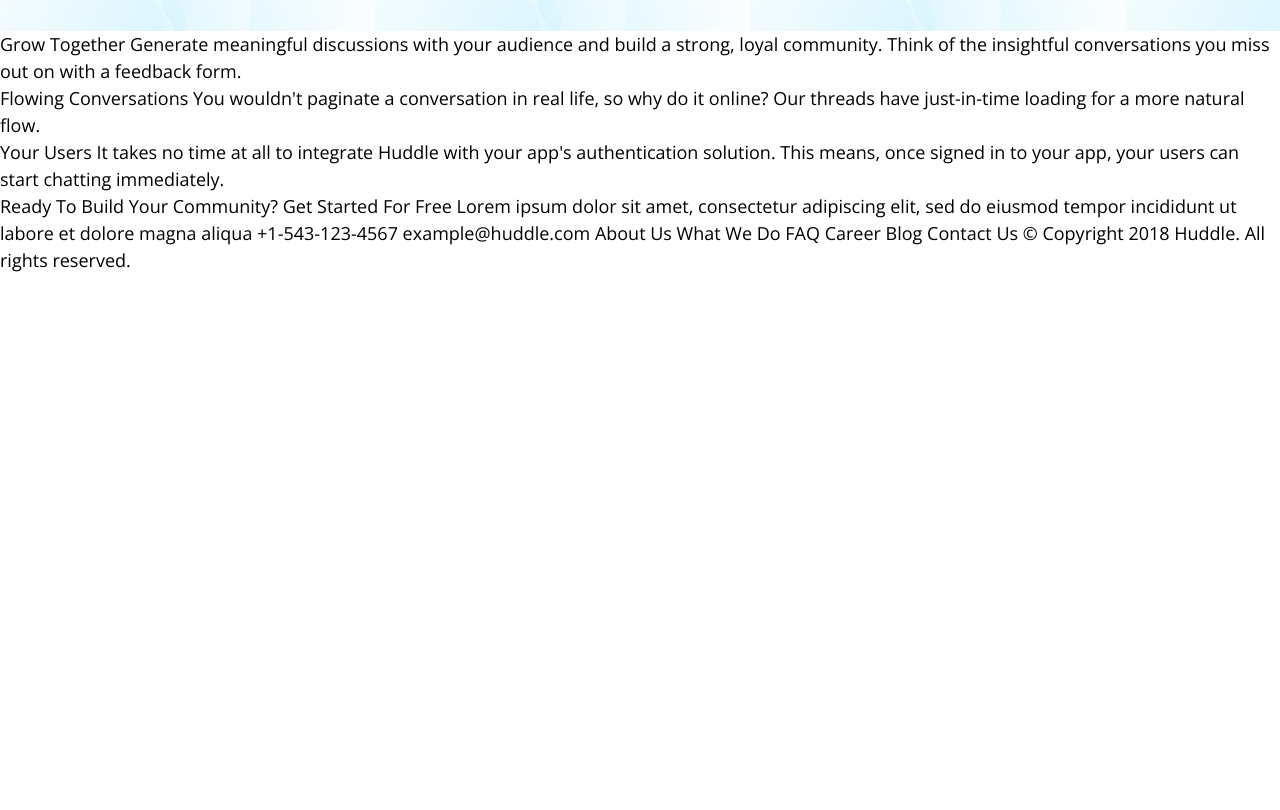
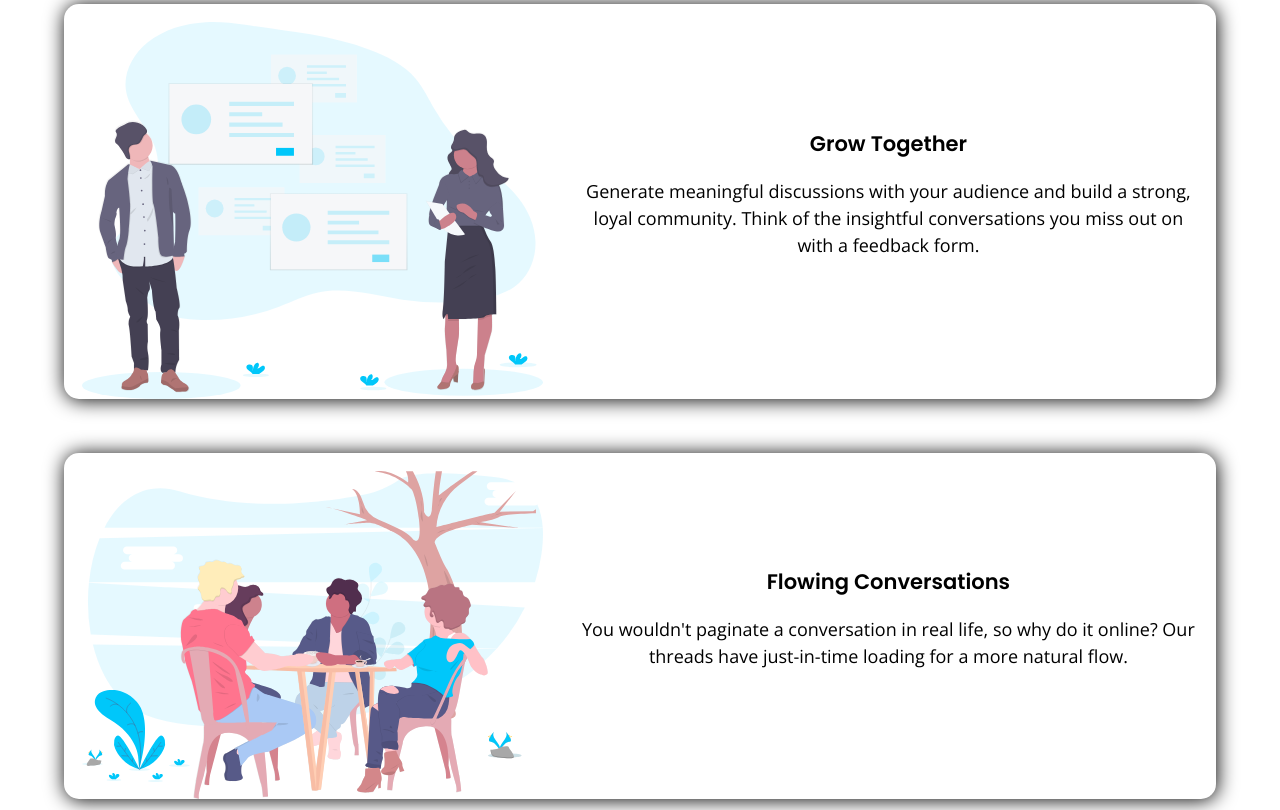
Before and after one commit to RandMastaFlex/HuddleLandingPageChallenge, a plain HTML site: page index.html in a window 1280 px wide. Shown: the part 850-1660 px from the top of the page. Before the commit the page ends 1124 px from the top, so only its background shows below. Drawn offline with nearby package versions, Linux system fonts and the light colour scheme.

Commit message:
Added three cards for second webpage section

```diff
--- a/index.html
+++ b/index.html
@@ -15,11 +15,14 @@
 </head>
 <body>
   <div class="container">
+
+    <div class="landingContent">
+
       <div class="logoRow">
         <img src="./images/logo.svg">
         <a href="#">Try It Free</a>
       </div>
-    <div class="landingContent">
+
       <div>
         <h2>Build The Community Your Fans Will Love</h2>
         <p>
@@ -28,28 +31,40 @@
         </p>
         <a class="getStartedButton" href="#">Get Started For Free</a>
       </div>
-      <div>
+      <div class="landingImageContainer">
         <img class="landingImage" src="./images/illustration-mockups.svg">
       </div>
     </div>
 </div>
 <div class="section">
-  Grow Together
-
+  <img src="./images/illustration-grow-together.svg">
+  <div class="textSection">
+    <h3>Grow Together</h3>
+    <p>
       Generate meaningful discussions with your audience and build a strong, loyal community.
       Think of the insightful conversations you miss out on with a feedback form.
+    </p>
+  </div>
 </div>
 <div class="section">
-  Flowing Conversations
-
+  <img src="./images/illustration-flowing-conversation.svg">
+  <div class="textSection">
+  <h3>Flowing Conversations</h3>
+  <p>
     You wouldn't paginate a conversation in real life, so why do it online? Our threads
     have just-in-time loading for a more natural flow.
+  </p>
+  </div>
 </div>
 <div class="section">
-  Your Users
-
+  <img src="./images/illustration-your-users.svg">
+  <div class="textSection">
+    <h3>Your Users</h3>
+    <p>
       It takes no time at all to integrate Huddle with your app's authentication solution.
       This means, once signed in to your app, your users can start chatting immediately.
+    </p>
+  </div>
 </div>
   Ready To Build Your Community?
 
--- a/style.css
+++ b/style.css
@@ -14,11 +14,14 @@ h1, h2, h3, h4, h5, h6{
     background-image: url(./images/bg-hero-mobile.svg);
 }
 .logoRow{
+    position:absolute;
+    top:0;
     display:flex;
     justify-content: space-between;
     align-items: center;
     margin-bottom:2em;
     padding-top: 1em;
+    width:100vw;
 }
 .logoRow img{
     width:125px;
@@ -47,6 +50,7 @@ h1, h2, h3, h4, h5, h6{
     background-image: url(./images/bg-hero-mobile.svg);
 }
 .landingContent h2{
+    margin-top: 3em;
     margin-bottom: 1.5em;
     padding:0 .1em 0 .1em;
     line-height: 165%;
@@ -68,12 +72,43 @@ h1, h2, h3, h4, h5, h6{
     width:80%;
     margin-top:3em;
 }
+.section{
+    display:flex;
+    flex-direction: column;
+    align-items: center;
+    margin-top:3em;
+    width: 90vw;
+    margin-left: auto;
+    margin-right: auto;
+    text-align: center;
+    border-radius: 15px;
+    box-shadow: 1px 1px 20px black;
+
+}
+.section p{
+    padding: 0 1em 1em 1em;
+}
+
+.section img{
+    width: 75%;
+    padding: 1em 1em 0em 1em;
+}
 
 @media only screen and (min-width: 800px){
     .landingContent{
         flex-direction: row;
     }
+    .landingImageContainer{
+        width:100vw;
+    }
     .landingImage{
-        width: 60vw;
+        width: 40vw;
     }
+    .section{
+        flex-direction: row;
+    }
+    .section img{
+        width: 40%;
+    }
+
 }
```
Lines whose indentation alone changed are shown as unchanged.
